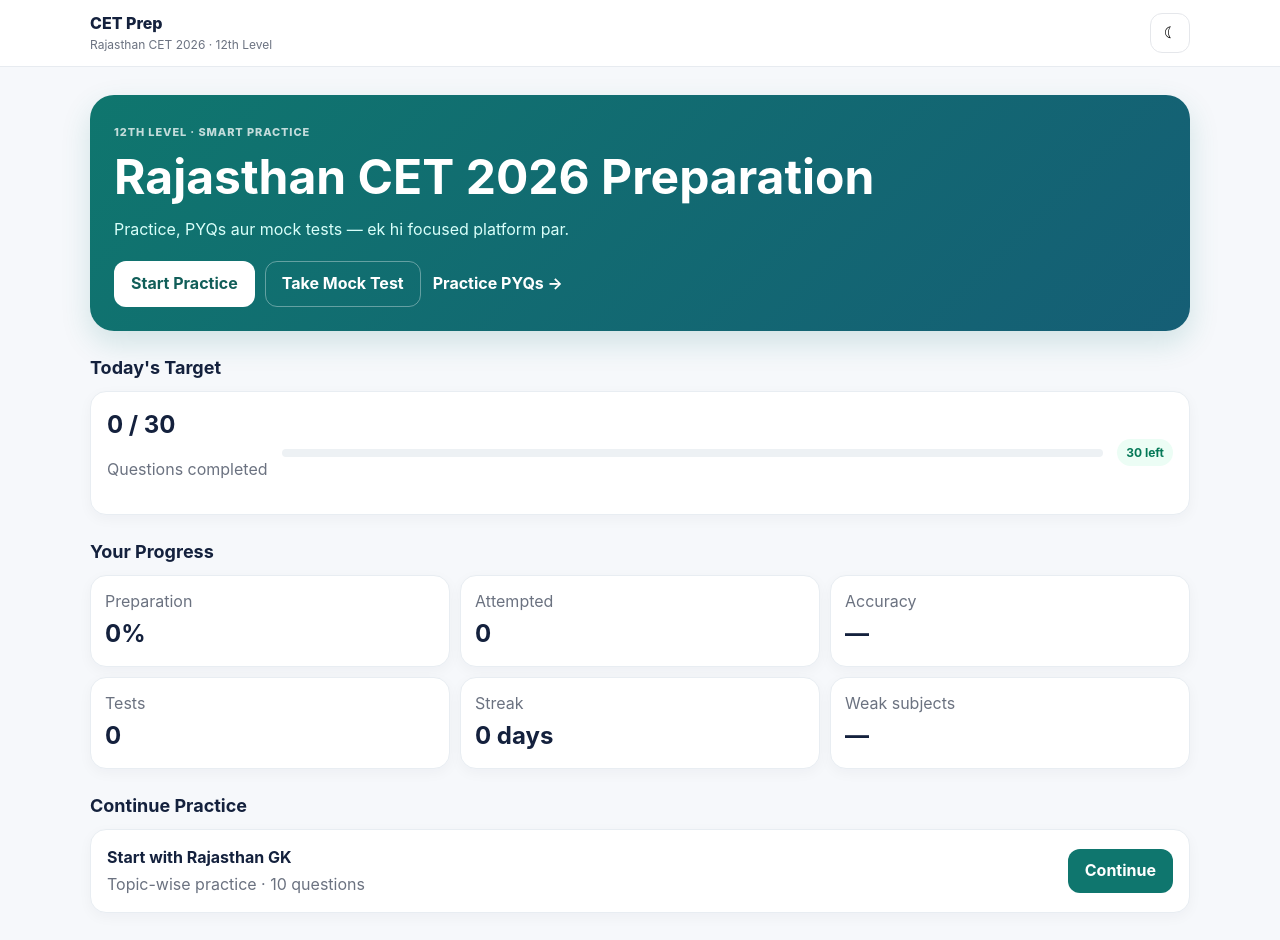
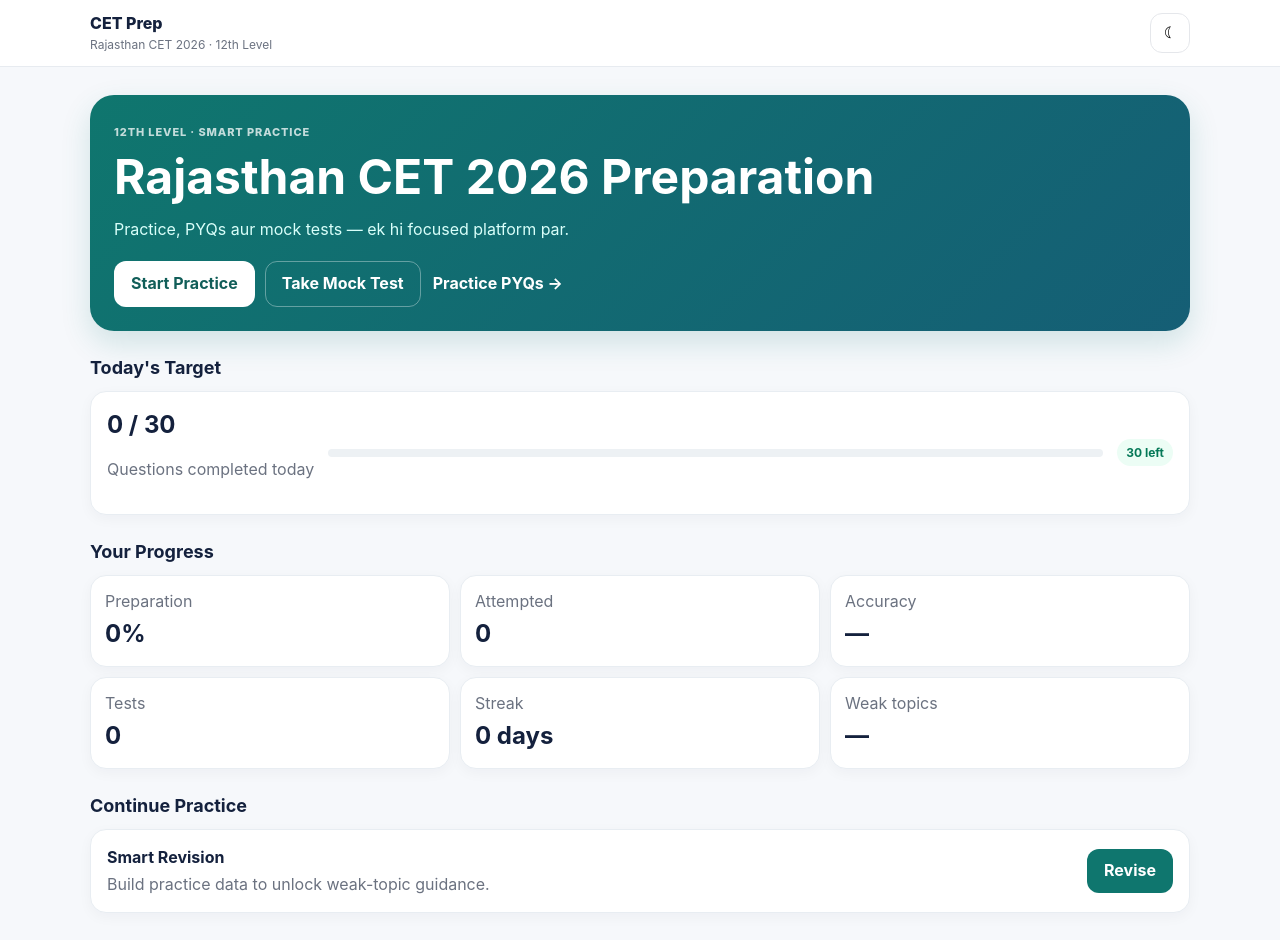
Before and after one commit to rocky277-de/rajasthan-cet-prep, a React (Vite) app: page / in a window 1280 px wide. Shown: the top 940 px of the page. Built offline with nearby package versions, Linux system fonts and the light colour scheme.

Commit message:
Phase 9: connect dashboard to real progress

```diff
--- a/src/pages/Home.jsx
+++ b/src/pages/Home.jsx
@@ -1,9 +1,11 @@
 import {Link} from 'react-router-dom';
 import StatCard from '../components/StatCard'; import Section from '../components/Section';
-export default function Home(){return <>
-  <section className="hero"><div><span className="eyebrow">12th Level · Smart Practice</span><h1>Rajasthan CET 2026 Preparation</h1><p>Practice, PYQs aur mock tests — ek hi focused platform par.</p><div className="hero-actions"><Link className="btn primary" to="/practice">Start Practice</Link><Link className="btn ghost" to="/tests">Take Mock Test</Link><Link className="text-btn" to="/pyq">Practice PYQs →</Link></div></div></section>
-  <Section title="Today's Target"><div className="target card"><div><strong>0 / 30</strong><p className="muted">Questions completed</p></div><div className="progress"><span style={{width:'0%'}}/></div><span className="badge">30 left</span></div></Section>
-  <Section title="Your Progress"><div className="stats-grid"><StatCard label="Preparation" value="0%"/><StatCard label="Attempted" value="0"/><StatCard label="Accuracy" value="—"/><StatCard label="Tests" value="0"/><StatCard label="Streak" value="0 days"/><StatCard label="Weak subjects" value="—"/></div></Section>
-  <Section title="Continue Practice"><div className="card continue"><div><strong>Start with Rajasthan GK</strong><p className="muted">Topic-wise practice · 10 questions</p></div><Link className="btn primary" to="/practice">Continue</Link></div></Section>
-  <Section title="Quick Practice"><div className="quick-grid">{[10,20,30,50].map(n=><Link key={n} to={`/practice?count=${n}`} className="quick card"><strong>{n}</strong><span>Questions</span></Link>)}</div></Section>
-</>}
+import { getDashboardData } from '../utils/dashboard';
+export default function Home(){
+ const d=getDashboardData();
+ return <><section className="hero"><div><span className="eyebrow">12th Level · Smart Practice</span><h1>Rajasthan CET 2026 Preparation</h1><p>Practice, PYQs aur mock tests — ek hi focused platform par.</p><div className="hero-actions"><Link className="btn primary" to="/practice">Start Practice</Link><Link className="btn ghost" to="/tests">Take Mock Test</Link><Link className="text-btn" to="/pyq">Practice PYQs →</Link></div></div></section>
+ <Section title="Today's Target"><div className="target card"><div><strong>{d.completedToday} / {d.target}</strong><p className="muted">Questions completed today</p></div><div className="progress"><span style={{width:(Math.min(100,d.completedToday/d.target*100)+'%')}}/></div><span className="badge">{d.remaining} left</span></div></Section>
+ <Section title="Your Progress"><div className="stats-grid"><StatCard label="Preparation" value={d.preparation+'%'}/><StatCard label="Attempted" value={d.attempted}/><StatCard label="Accuracy" value={d.attempted?d.accuracy+'%':'—'}/><StatCard label="Tests" value={d.tests}/><StatCard label="Streak" value={d.streak+' days'}/><StatCard label="Weak topics" value={d.weakSubjects.length?d.weakSubjects[0]:'—'}/></div></Section>
+ <Section title="Continue Practice"><div className="card continue"><div><strong>Smart Revision</strong><p className="muted">{d.weakSubjects.length?'Focus: '+d.weakSubjects.join(', '):'Build practice data to unlock weak-topic guidance.'}</p></div><Link className="btn primary" to="/revision">Revise</Link></div></Section>
+ <Section title="Quick Practice"><div className="quick-grid">{[10,20,30,50].map(n=><Link key={n} to={'/practice?count='+n} className="quick card"><strong>{n}</strong><span>Questions</span></Link>)}</div></Section>
+ </>}
```
